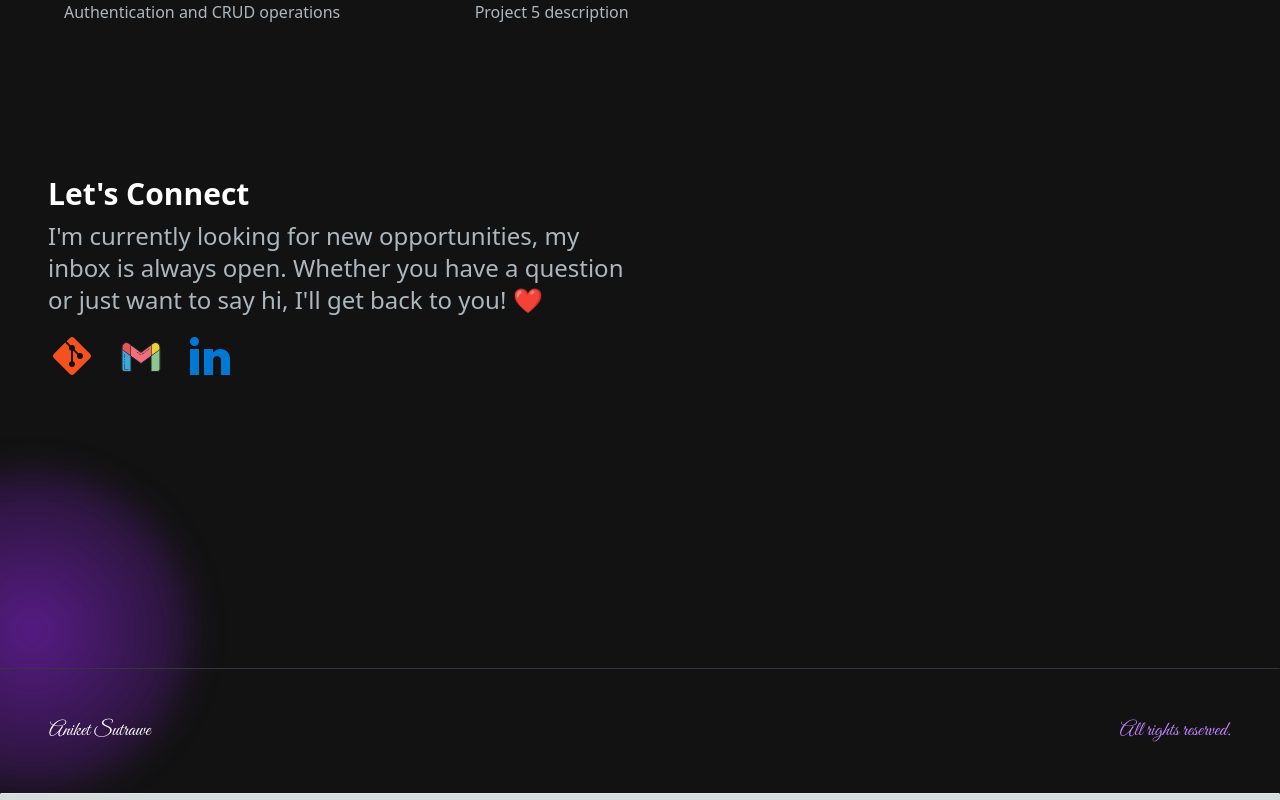
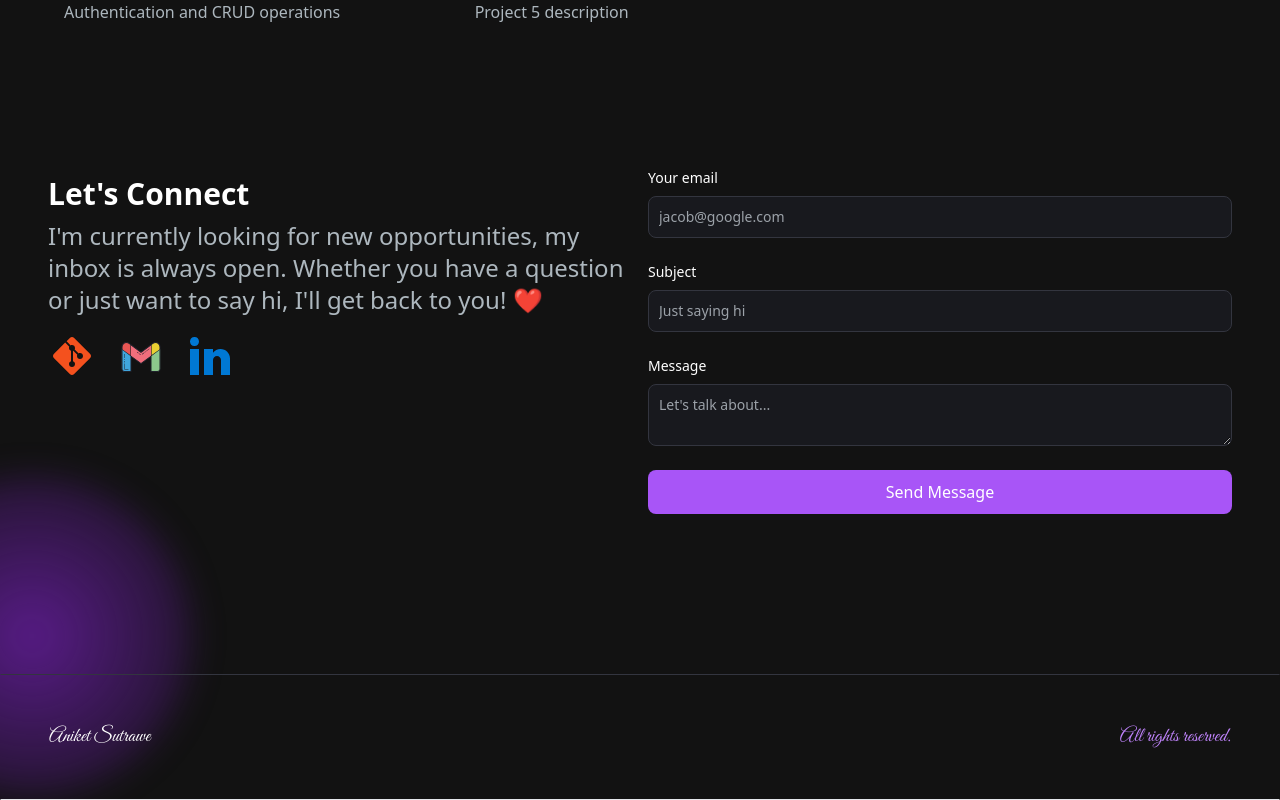
Before and after one commit to aniketsutrawe/Portfolio, a Next.js app: page / in a window 1280 px wide. Shown: the part 2478-3278 px from the top of the page. Built offline with nearby package versions, Linux system fonts and the light colour scheme.

Commit message:
Added sending message to me in email section.

```diff
--- /dev/null
+++ b/src/app/api/send/route.js
@@ -0,0 +1,28 @@
+import { NextResponse } from "next/server";
+import { Resend } from "resend";
+
+const resend = new Resend(process.env.RESEND_API_KEY);
+const fromEmail = process.env.FROM_EMAIL;
+
+export async function POST(req, res) {
+  const { email, subject, message } = await req.json();
+  console.log(email, subject, message);
+  try {
+    const data = await resend.emails.send({
+      from: fromEmail,
+      to: [fromEmail, email],
+      subject: subject,
+      react: (
+        <>
+          <h1>{subject}</h1>
+          <p>Thank you for contacting us!</p>
+          <p>New message submitted:</p>
+          <p>{message}</p>
+        </>
+      ),
+    });
+    return NextResponse.json(data);
+  } catch (error) {
+    return NextResponse.json({ error });
+  }
+}
--- a/src/app/components/EmailSection.jsx
+++ b/src/app/components/EmailSection.jsx
@@ -15,6 +15,40 @@
 };
 
 const EmailSection = () => {
+
+  const [emailSubmitted, setEmailSubmitted] = useState(false);
+
+  const handleSubmit = async (e) => {
+    e.preventDefault();
+    const data = {
+      email: e.target.email.value,
+      subject: e.target.subject.value,
+      message: e.target.message.value,
+    };
+    const JSONdata = JSON.stringify(data);
+    const endpoint = "https://formspree.io/f/xqkrknlv";
+
+    // Form the request for sending data to the server.
+    const options = {
+      // The method is POST because we are sending data.
+      method: "POST",
+      // Tell the server we're sending JSON.
+      headers: {
+        "Content-Type": "application/json",
+      },
+      // Body of the request is the JSON data we created above.
+      body: JSONdata,
+    };
+
+    const response = await fetch(endpoint, options);
+    const resData = await response.json();
+
+    if (response.status === 200) {
+      console.log("Message sent.");
+      setEmailSubmitted(true);
+    }
+  };
+
   return (
     <section
       id="contact"
@@ -51,7 +85,68 @@
 
         </div>
       </div>
-      <div className="w-1 lg:h-[340px]" id="behalf_of_email_Section"></div>
+      <div>
+        {emailSubmitted ? (
+          <p className="text-green-500 text-sm mt-2">
+            Email sent successfully!
+          </p>
+        ) : (
+          <form className="flex flex-col" onSubmit={handleSubmit}>
+            <div className="mb-6">
+              <label
+                htmlFor="email"
+                className="text-white block mb-2 text-sm font-medium"
+              >
+                Your email
+              </label>
+              <input
+                name="email"
+                type="email"
+                id="email"
+                required
+                className="bg-[#18191E] border border-[#33353F] placeholder-[#9CA2A9] text-gray-100 text-sm rounded-lg block w-full p-2.5"
+                placeholder="jacob@google.com"
+              />
+            </div>
+            <div className="mb-6">
+              <label
+                htmlFor="subject"
+                className="text-white block text-sm mb-2 font-medium"
+              >
+                Subject
+              </label>
+              <input
+                name="subject"
+                type="text"
+                id="subject"
+                required
+                className="bg-[#18191E] border border-[#33353F] placeholder-[#9CA2A9] text-gray-100 text-sm rounded-lg block w-full p-2.5"
+                placeholder="Just saying hi"
+              />
+            </div>
+            <div className="mb-6">
+              <label
+                htmlFor="message"
+                className="text-white block text-sm mb-2 font-medium"
+              >
+                Message
+              </label>
+              <textarea
+                name="message"
+                id="message"
+                className="bg-[#18191E] border border-[#33353F] placeholder-[#9CA2A9] text-gray-100 text-sm rounded-lg block w-full p-2.5"
+                placeholder="Let's talk about..."
+              />
+            </div>
+            <button
+              type="submit"
+              className="bg-primary-500 hover:bg-primary-600 text-white font-medium py-2.5 px-5 rounded-lg w-full"
+            >
+              Send Message
+            </button>
+          </form>
+        )}
+      </div>
 
     </section>
   );
```
